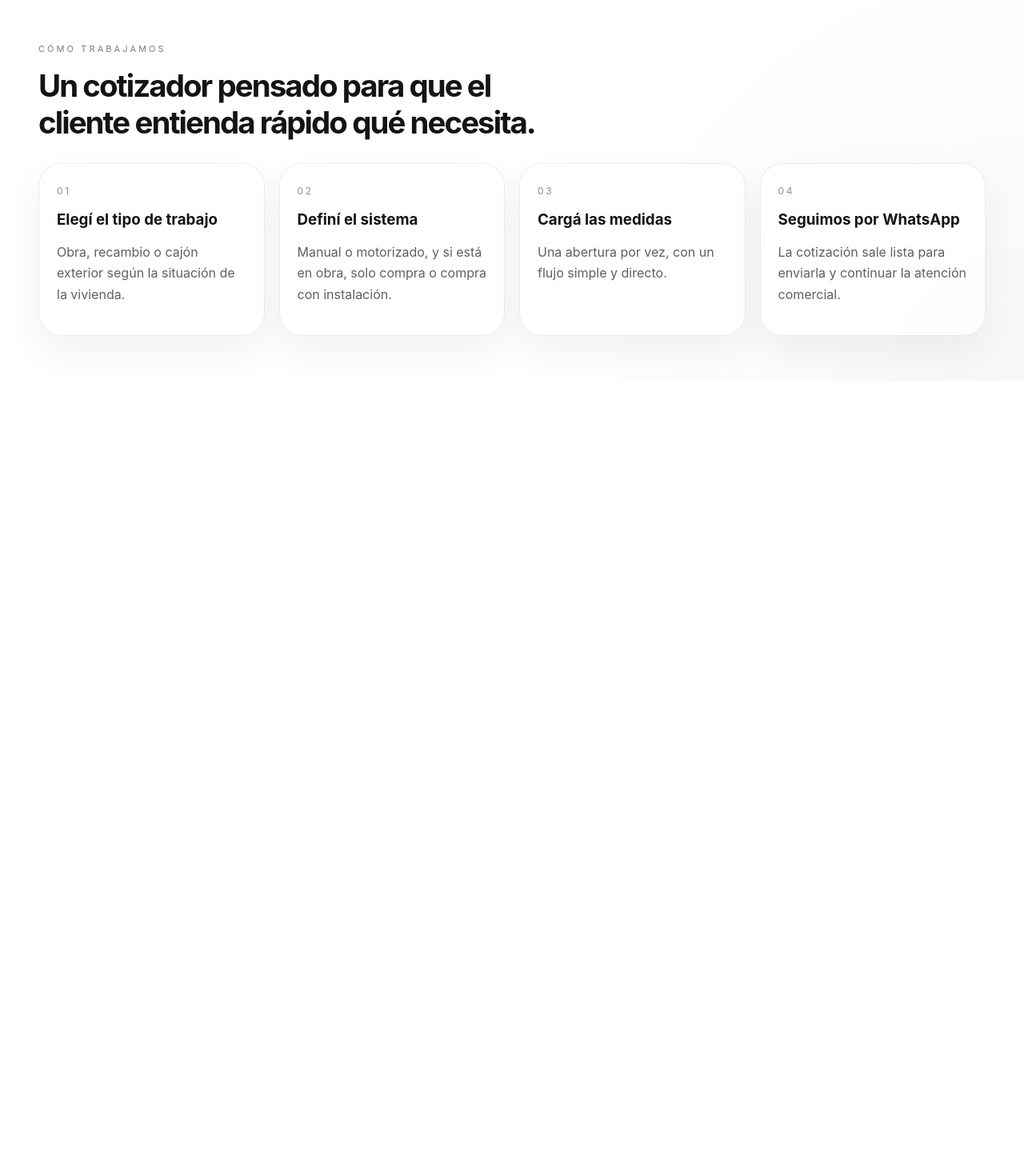
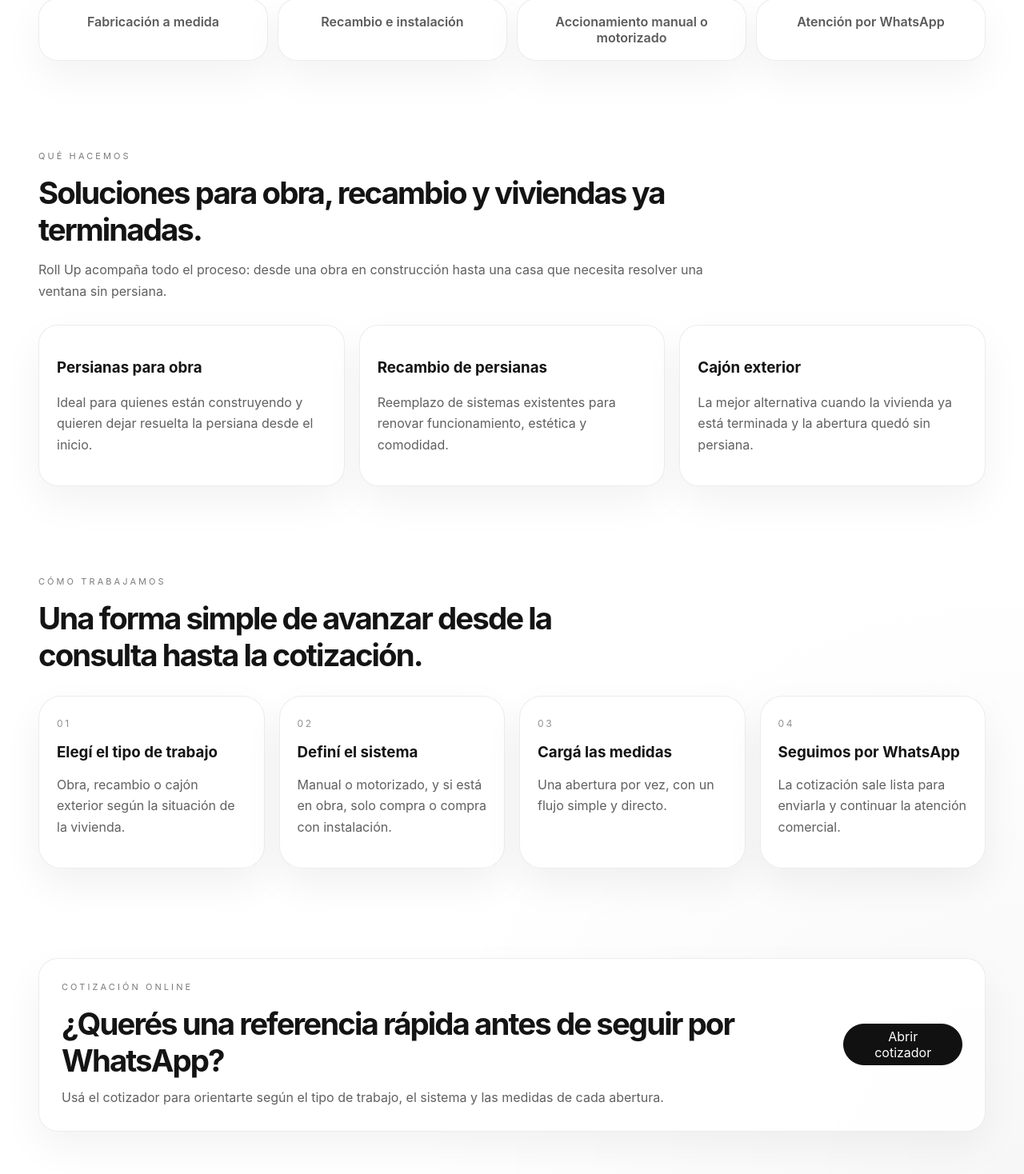
Before and after one commit to amirgeek/persianas-cotizador, a React (Vite) app: page / in a window 1280 px wide. Shown: the part 795-2263 px from the top of the page at 80% size. Before the commit the page ends 1271 px from the top, so only its background shows below. Built offline with nearby package versions, Linux system fonts and the light colour scheme.

Commit message:
Make Roll Up page feel like company landing first

```diff
--- a/src/App.jsx
+++ b/src/App.jsx
@@ -221,16 +221,56 @@ function App() {
           </div>
         </section>
 
+        <section className="trust-strip">
+          <div>Fabricación a medida</div>
+          <div>Recambio e instalación</div>
+          <div>Accionamiento manual o motorizado</div>
+          <div>Atención por WhatsApp</div>
+        </section>
+
+        <section className="company-section">
+          <div className="section-heading narrow-heading">
+            <div className="eyebrow">Qué hacemos</div>
+            <h2>Soluciones para obra, recambio y viviendas ya terminadas.</h2>
+            <p>Roll Up acompaña todo el proceso: desde una obra en construcción hasta una casa que necesita resolver una ventana sin persiana.</p>
+          </div>
+          <div className="company-grid">
+            <article className="company-card">
+              <h3>Persianas para obra</h3>
+              <p>Ideal para quienes están construyendo y quieren dejar resuelta la persiana desde el inicio.</p>
+            </article>
+            <article className="company-card">
+              <h3>Recambio de persianas</h3>
+              <p>Reemplazo de sistemas existentes para renovar funcionamiento, estética y comodidad.</p>
+            </article>
+            <article className="company-card">
+              <h3>Cajón exterior</h3>
+              <p>La mejor alternativa cuando la vivienda ya está terminada y la abertura quedó sin persiana.</p>
+            </article>
+          </div>
+        </section>
+
         <section className="features-section rollup-info" id="como-funciona">
           <div className="section-heading">
             <div className="eyebrow">Cómo trabajamos</div>
-            <h2>Un cotizador pensado para que el cliente entienda rápido qué necesita.</h2>
+            <h2>Una forma simple de avanzar desde la consulta hasta la cotización.</h2>
           </div>
           <div className="features-grid">
             <FeatureCard number="01" title="Elegí el tipo de trabajo" text="Obra, recambio o cajón exterior según la situación de la vivienda." />
             <FeatureCard number="02" title="Definí el sistema" text="Manual o motorizado, y si está en obra, solo compra o compra con instalación." />
             <FeatureCard number="03" title="Cargá las medidas" text="Una abertura por vez, con un flujo simple y directo." />
             <FeatureCard number="04" title="Seguimos por WhatsApp" text="La cotización sale lista para enviarla y continuar la atención comercial." />
+          </div>
+        </section>
+
+        <section className="cta-section">
+          <div className="cta-card">
+            <div>
+              <div className="eyebrow">Cotización online</div>
+              <h2>¿Querés una referencia rápida antes de seguir por WhatsApp?</h2>
+              <p>Usá el cotizador para orientarte según el tipo de trabajo, el sistema y las medidas de cada abertura.</p>
+            </div>
+            <button className="primary-button" onClick={() => { setIsModalOpen(true); setIsResultOpen(false); }}>Abrir cotizador</button>
           </div>
         </section>
       </main>
--- a/src/styles.css
+++ b/src/styles.css
@@ -87,7 +87,10 @@ button { cursor: pointer; }
 }
 
 .hero-section,
-.features-section {
+.features-section,
+.company-section,
+.cta-section,
+.trust-strip {
   max-width: 1240px;
   margin: 0 auto;
   padding: 56px 28px;
@@ -246,17 +249,71 @@ button { cursor: pointer; }
   letter-spacing: -0.05em;
 }
 
+.trust-strip {
+  display: grid;
+  grid-template-columns: repeat(4, minmax(0, 1fr));
+  gap: 12px;
+  padding-top: 0;
+}
+
+.trust-strip div,
+.company-card,
+.cta-card {
+  background: rgba(255,255,255,0.84);
+  border: 1px solid rgba(20,20,20,0.08);
+  border-radius: 24px;
+  box-shadow: 0 20px 50px rgba(0,0,0,0.05);
+}
+
+.trust-strip div {
+  padding: 18px;
+  text-align: center;
+  color: rgba(20,20,20,0.7);
+  font-weight: 600;
+}
+
+.narrow-heading { max-width: 52rem; }
+.narrow-heading p { color: rgba(20,20,20,0.68); line-height: 1.7; margin-top: 14px; }
+
+.company-grid,
 .features-grid {
   display: grid;
-  grid-template-columns: repeat(4, minmax(0, 1fr));
+  grid-template-columns: repeat(3, minmax(0, 1fr));
   gap: 18px;
 }
 
+.features-grid {
+  grid-template-columns: repeat(4, minmax(0, 1fr));
+}
+
+.company-card,
 .feature-card {
   padding: 22px;
 }
 
 .feature-card h3 { margin: 16px 0 10px; }
+.company-card p,
+.feature-card p { color: rgba(20,20,20,0.68); line-height: 1.65; }
+
+.cta-card {
+  padding: 28px;
+  display: flex;
+  justify-content: space-between;
+  align-items: center;
+  gap: 20px;
+}
+
+.cta-card h2 {
+  margin: 0 0 10px;
+  font-size: clamp(1.7rem, 3vw, 2.6rem);
+  letter-spacing: -0.05em;
+}
+
+.cta-card p {
+  margin: 0;
+  color: rgba(20,20,20,0.68);
+  line-height: 1.65;
+}
 
 .modal-backdrop {
   position: fixed;
@@ -418,10 +475,17 @@ input {
 @media (max-width: 1100px) {
   .hero-section,
   .features-grid,
+  .company-grid,
+  .trust-strip,
   .modal-layout,
   .cards-grid,
-  .two-columns {
+  .two-columns,
+  .cta-card {
     grid-template-columns: 1fr;
+  }
+
+  .cta-card {
+    display: grid;
   }
 }
 
```
